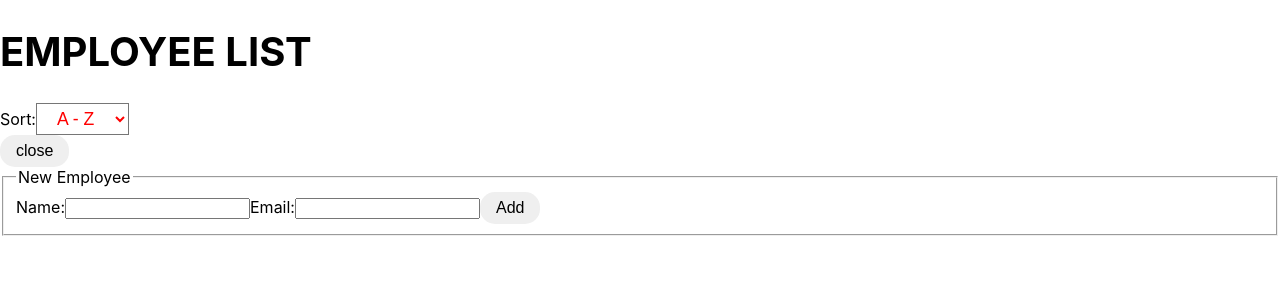
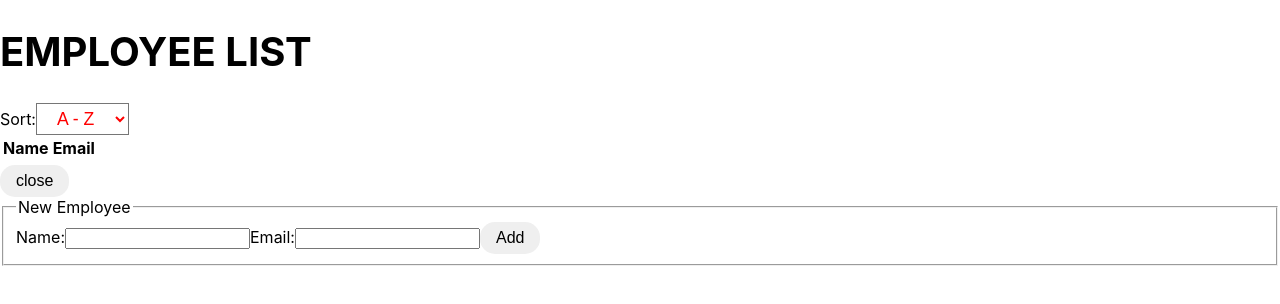
Before and after one commit to RihardsJ/employee-list, a React (Create React App) app: page / in a window 1280 px wide. Shown: the top 304 px of the page. Built offline with nearby package versions, Linux system fonts and the light colour scheme.

Commit message:
add table component

```diff
--- a/src/App.js
+++ b/src/App.js
@@ -1,5 +1,6 @@
+import Title from "./Components/Title";
+import Table from "./Components/Table";
 import Input from "./Components/Input";
-import Title from "./Components/Title";
 import SortEmployeeNames from "./Components/Sort-Select";
 import React, { useEffect, useState } from "react";
 import { EmployeeContext } from "./Utils/Context";
@@ -23,6 +24,7 @@ const App = () => {
     <EmployeeContext.Provider value={employees}>
       <Title>Employee List</Title>
       <SortEmployeeNames />
+      <Table />
       <Input />
     </EmployeeContext.Provider>
   );
--- a/src/Components/Table.jsx
+++ b/src/Components/Table.jsx
@@ -0,0 +1,47 @@
+import styled from "styled-components";
+import { useContext } from "react";
+import { EmployeeContext } from "../Utils/Context";
+
+const Table = styled.table``;
+
+const THead = styled.thead``;
+
+const TBody = styled.tbody``;
+
+const TH = styled.th``;
+
+const TD = styled.td``;
+
+const TR = styled.tr``;
+
+const Head = () => {
+  return (
+    <THead>
+      <TR>
+        <TH>Name</TH>
+        <TH>Email</TH>
+      </TR>
+    </THead>
+  );
+};
+
+const Body = () => {
+  return (
+    <TBody>
+      <TR>
+        <TD></TD>
+      </TR>
+    </TBody>
+  );
+};
+
+const TableField = () => {
+  return (
+    <Table>
+      <Head />
+      <Body />
+    </Table>
+  );
+};
+
+export default TableField;
```
